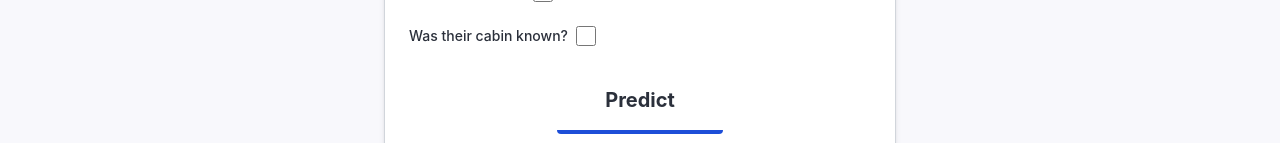
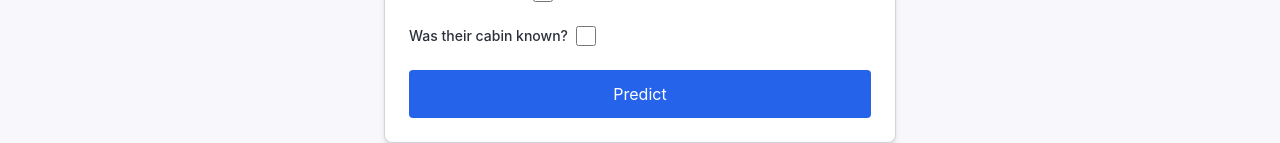
Before and after one commit to random-iceberg/web-frontend, a React (Create React App) app: page /calculator in a window 1280 px wide. Shown: the part 809-952 px from the top of the page. Built offline with nearby package versions, Linux system fonts and the light colour scheme; no server answers.

Commit message:
Fixed the "fancy" button

```diff
--- a/src/components/PredictionButton.tsx
+++ b/src/components/PredictionButton.tsx
@@ -1,19 +1,12 @@
-import React from 'react';
-
-type PredictionButtonProps = {
-  onClick: () => void; // Function that takes no arguments and returns nothing
-}
-
-const PredictionButton: React.FC<PredictionButtonProps> = ({ onClick }) => {
-  return (
+const PredictionButton = ({ onClick, disabled }: { onClick: () => void; disabled?: boolean }) => (
   <button
     type="button"
     onClick={onClick}
-      className="bg-background hover:bg-blue-400 text-foreground font-bold py-4 px-12 text-xl border-b-4 border-blue-700 hover:border-blue-500 rounded"
+    disabled={disabled}
+    className="w-full p-3 bg-blue-600 text-white rounded hover:bg-blue-700 transition-colors disabled:bg-blue-300 disabled:cursor-not-allowed"
   >
     Predict
   </button>
 );
-};
 
 export default PredictionButton;
```
Lines whose indentation alone changed are shown as unchanged.
